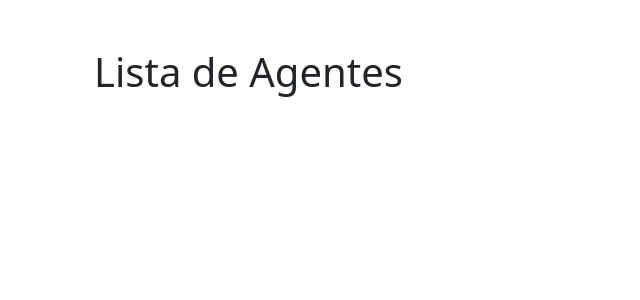
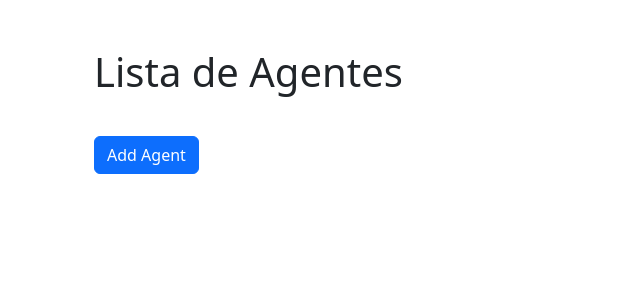
Before and after one commit to lucino411/crm_blastingexperts, a Django app: page /agent/list/ in a window 1280 px wide. Shown: the part 56-356 px from the top of the page, without its empty margins (0-640 px from the left). Run offline with Django 4.2, Linux system fonts and the light colour scheme; the visitor is signed in with stand-in values (Sample User, id 1); data that the repository does not hold is empty; some libraries are stand-ins or nearby versions.

Commit message:
agent only in one organization

```diff
--- a/crm/agent/models.py
+++ b/crm/agent/models.py
@@ -5,9 +5,8 @@ from organization.models import Organization
 class Agent(models.Model):
     user = models.ForeignKey(
         CustomUser, on_delete=models.CASCADE, limit_choices_to={'is_agent': True})
-    organizations = models.ManyToManyField(Organization, related_name='agents')
-    created_by = models.ForeignKey(
-        CustomUser, on_delete=models.CASCADE, related_name='created_agents')
+    organizations = models.ForeignKey(Organization, related_name='agents', on_delete=models.CASCADE)
+    created_by = models.ForeignKey(CustomUser, on_delete=models.CASCADE, related_name='created_agents')
     created_at = models.DateTimeField(auto_now_add=True)
 
     def __str__(self):
--- a/crm/agent/views.py
+++ b/crm/agent/views.py
@@ -1,14 +1,8 @@
-from django.urls import reverse_lazy
-from django.views.generic import ListView, CreateView, UpdateView, DeleteView, DetailView
+from django.shortcuts import render, get_object_or_404, HttpResponseRedirect, reverse
+from django.contrib import messages
+from django.views.generic import ListView
 from django.views import View
-from django.contrib import messages
-from django.http import HttpResponseRedirect
 
-from django.views.generic.edit import FormView
-from django.shortcuts import reverse, render, get_object_or_404
-
-from .models import Agent
-from .forms import AgentModelForm, AddAgentForm
 from organization.models import Organization
 from option.mixins import OrganisorAndLoginRequiredMixin
 from userprofile.models import CustomUser
@@ -34,24 +28,12 @@ class AgentListView(ListView):
         context['agents'] = agents
         return context
 
-
-    # def get_context_data(self, **kwargs):
-    #     context = super().get_context_data(**kwargs)
-    #     # Agregar las organizaciones a las que pertenecen los agentes al contexto
-    #     context['agents'] = Agent.objects.filter(organizations__in=context['organizaciones'])
-    #     print(context['agents'])
-    #     return context
-
-
 class AgentCreateView(OrganisorAndLoginRequiredMixin, View):
     template_name = 'agent/agent_create.html'
 
     def get(self, request):
         # Obtener todos los agentes disponibles que no están ya en una organización
         available_agents = CustomUser.objects.filter(is_agent=True)
-
-        print('availllllable')
-        print(available_agents)
 
         # Obtener todas las organizaciones creadas por el organizador
         user_organizations = Organization.objects.filter(
@@ -70,18 +52,24 @@ class AgentCreateView(OrganisorAndLoginRequiredMixin, View):
         organization_id = request.POST.get('organization_id')
 
         if agent_id and organization_id:
-            agent_user = get_object_or_404(CustomUser, id=agent_id, is_agent=True)
+            agent_user = get_object_or_404(
+                CustomUser, id=agent_id, is_agent=True)
             organization = get_object_or_404(
                 Organization, id=organization_id, created_by=request.user)
-            # Verificar si el agente ya pertenece a la organización
-            if not organization.members.filter(id=agent_user.id).exists():
+
+            # Verificar si el agente ya pertenece a la misma organización
+            if organization.members.filter(id=agent_user.id).exists():
+                messages.warning(
+                    request, f"El agente {agent_user.username} ya pertenece a la organización {organization.name}.")
+            # Verificar si el agente ya pertenece a otra organización
+            elif agent_user.organizations.exists():
+                messages.error(
+                    request, f"El agente {agent_user.username} ya pertenece a otra organización.")
+            else:
                 # Agregar el agente a la organización
                 organization.members.add(agent_user)
                 messages.success(
                     request, f"El agente {agent_user.username} se ha agregado a la organización {organization.name}.")
-            else:
-                messages.warning(
-                    request, f"El agente {agent_user.username} ya pertenece a la organización {organization.name}.")
         else:
             messages.error(
                 request, "Por favor, selecciona un agente y una organización.")
--- a/crm/templates/agent/agent_list.html
+++ b/crm/templates/agent/agent_list.html
@@ -14,11 +14,6 @@
         <div class="col-sm-12 col-md-12 col-lg-12 col-xl-12">
             <!-- organization/organisator_list.html -->
 
-
-
-
-
-
     <h1>Lista de Agentes</h1>
     <ul>
         {% for organization in organizations %}
@@ -30,6 +25,8 @@
         </ul>
         {% endfor %}
     </ul>
+    <a href="{% url 'agent:agent_create' %}" class="btn btn-primary mt-4">Add Agent</a>
+
 
 
 
```
